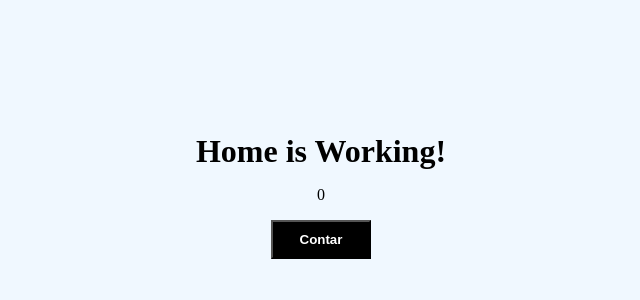
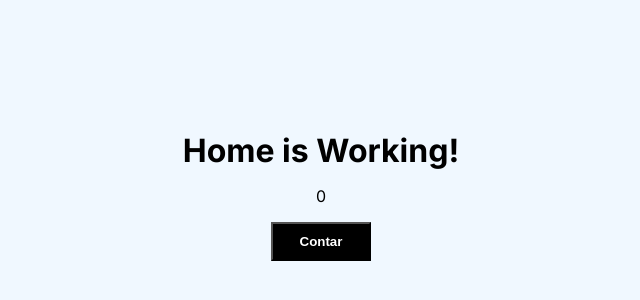
Before and after one commit to uthanhercules/client-themis-library, a React (Create React App) app: page / in a window 1280 px wide. Shown: the part 204-504 px from the top of the page, without its empty margins (319-959 px from the left). Built offline with nearby package versions, Linux system fonts and the light colour scheme.

Commit message:
Style colors and ESLint config

```diff
--- a/public/index.html
+++ b/public/index.html
@@ -10,34 +10,14 @@
       content="Web site created using create-react-app"
     />
     <link rel="apple-touch-icon" href="%PUBLIC_URL%/logo192.png" />
-    <!--
-      manifest.json provides metadata used when your web app is installed on a
-      user's mobile device or desktop. See https://developers.google.com/web/fundamentals/web-app-manifest/
-    -->
     <link rel="manifest" href="%PUBLIC_URL%/manifest.json" />
-    <!--
-      Notice the use of %PUBLIC_URL% in the tags above.
-      It will be replaced with the URL of the `public` folder during the build.
-      Only files inside the `public` folder can be referenced from the HTML.
-
-      Unlike "/favicon.ico" or "favicon.ico", "%PUBLIC_URL%/favicon.ico" will
-      work correctly both with client-side routing and a non-root public URL.
-      Learn how to configure a non-root public URL by running `npm run build`.
-    -->
-    <title>React App</title>
+    <title>Themis Library</title>
+    <link rel="preconnect" href="https://fonts.googleapis.com">
+    <link rel="preconnect" href="https://fonts.gstatic.com" crossorigin>
+    <link href="https://fonts.googleapis.com/css2?family=Inter:wght@300;400;700&display=swap" rel="stylesheet">
   </head>
   <body>
     <noscript>You need to enable JavaScript to run this app.</noscript>
     <div id="root"></div>
-    <!--
-      This HTML file is a template.
-      If you open it directly in the browser, you will see an empty page.
-
-      You can add webfonts, meta tags, or analytics to this file.
-      The build step will place the bundled scripts into the <body> tag.
-
-      To begin the development, run `npm start` or `yarn start`.
-      To create a production bundle, use `npm run build` or `yarn build`.
-    -->
   </body>
 </html>
--- a/src/App.scss
+++ b/src/App.scss
@@ -4,6 +4,10 @@
   box-sizing: border-box;
 }
 
+html {
+  font-family: 'Inter', sans-serif;
+}
+
 .App {
   background-color: #f0f8ff;
 }
--- /dev/null
+++ b/src/scss/colors.scss
@@ -0,0 +1,6 @@
+$primary-blue: #272B41;
+$secondary-blue: #2C99FF;
+$success: #20C997;
+$attention: #FA8B0C;
+$error: #FF4D4F;
+$ice-background: #F9F9FB;
```
Also changed, not shown: .eslintrc.json.
